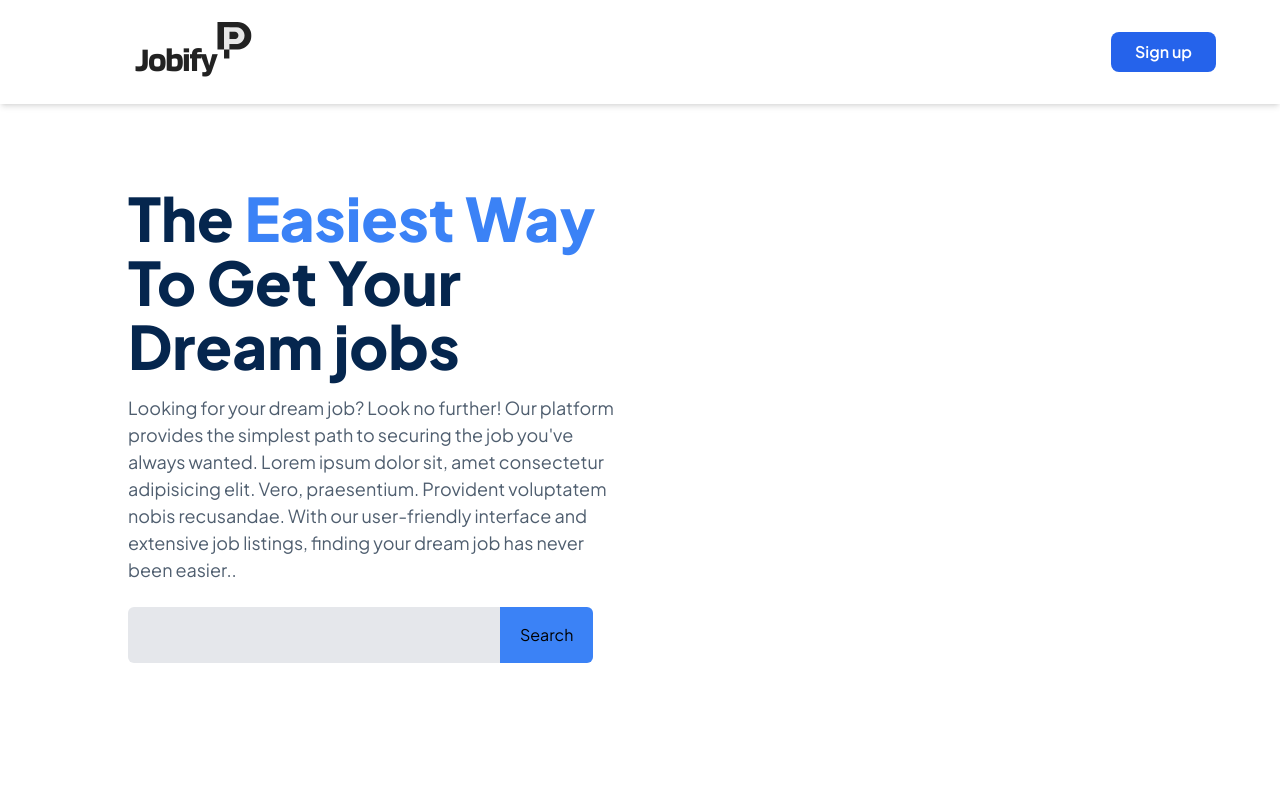
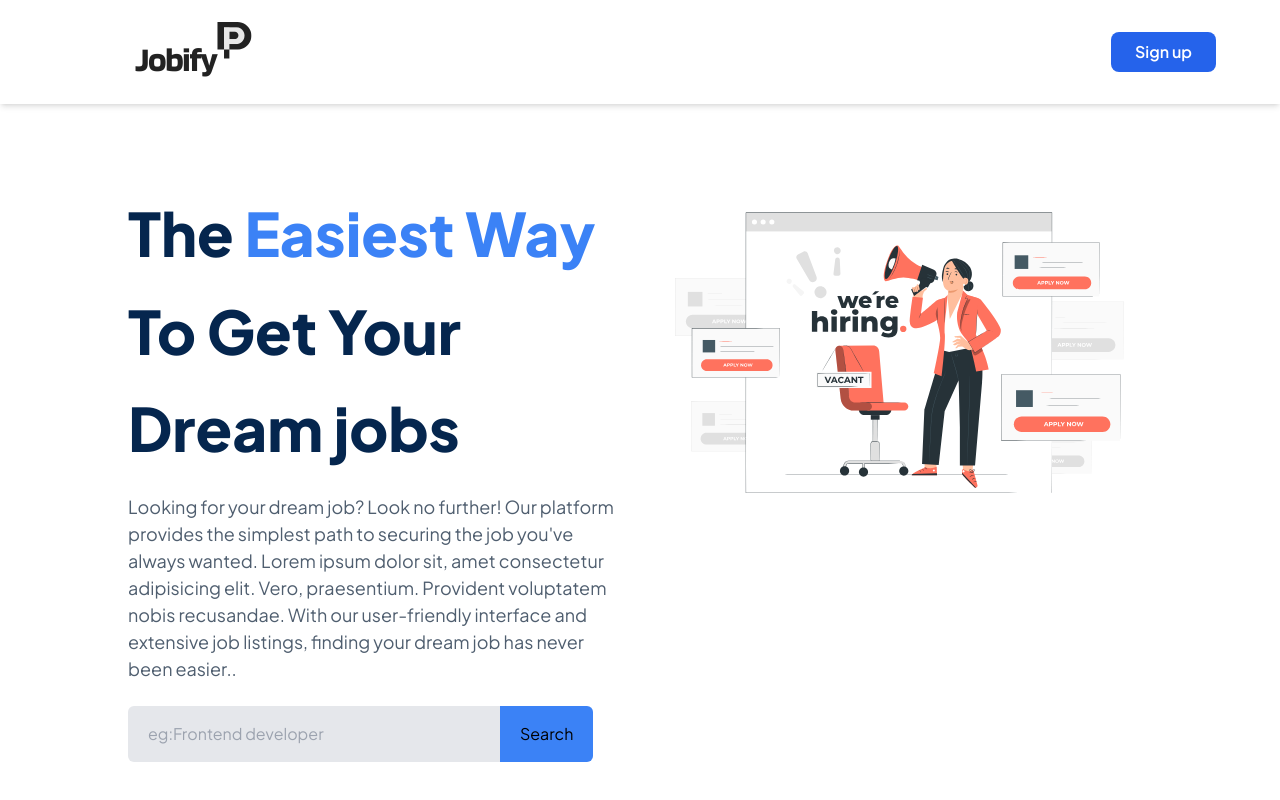
Before and after one commit to muhammadshakkeerp/Job-portal, a Next.js app: page / in a window 1280 px wide. Shown: the top 800 px of the page. Built offline with nearby package versions, Linux system fonts and the light colour scheme; no server answers.

Commit message:
Hero image added and Refactered some errors and made best practise

```diff
--- a/components/Home/Hero.tsx
+++ b/components/Home/Hero.tsx
@@ -1,20 +1,25 @@
+import Image from 'next/image'
+import HeroImg from '@/public/images/hero.svg'
 import React from 'react'
 
 const Hero = () => {
     return (
-        <div className='pt-[5rem] pb-[3rem] '>
-            <div className='w-full h-[60vh]  flex flex-col items-center justify-center'>
+        <div className='pt-20 pb-12'>
+            <div className='w-full min-h-[60vh] flex flex-col items-center justify-center'>
                 <div className='w-[80%] mx-auto grid grid-cols-1 lg:grid-cols-2 item-center gap-[2rem]'>
                     {/* content */}
                     <div>
-                        <h1 className='text-[28px] sm:text-[35px] lg:text-[45px] xl:text-[60px] text-[#05264e] leading-[3rem] lg:leading-[4rem] font-extrabold'>The <span className='text-blue-500'>Easiest Way</span> <br /> To Get Your Dream jobs </h1>
+                        <h1 className='text-[28px] sm:text-[35px] lg:text-[45px] xl:text-[60px] text-[#05264e] leading-normal lg:leading-relaxed font-extrabold'>The <span className='text-blue-500'>Easiest Way</span> <br /> To Get Your Dream jobs </h1>
                         <p className='text-[#4f5e6f] text-[16px] md:text-[18px] mt-[1rem]'>Looking for your dream job? Look no further! Our platform provides the simplest path to securing the job you've always wanted. Lorem ipsum dolor sit, amet consectetur adipisicing elit. Vero, praesentium. Provident voluptatem nobis recusandae. With our user-friendly interface and extensive job listings, finding your dream job has never been easier..</p>
                         {/* search box */}
                         <div className='mt-[1.5rem]'>
-                            <input className='w-[60%] md:w-[70%] lg:w-[75%] px-5 py-4 outline-none rounded-l-md bg-gray-200' title='search box' type="text" />
-                            <button title='Press to Search' type='button' className='px-5 py-4 outline-none rounded-r-md bg-blue-500'>Search</button> </div>
+                            <input className='w-[60%] md:w-[70%] lg:w-[75%] px-5 py-4 outline-none rounded-l-md bg-gray-200' placeholder='eg:Frontend developer' title='search box' type="text" />
+                            <button title='Press to Search'  type='button' className='px-5 py-4 outline-none rounded-r-md bg-blue-500'>Search</button> </div>
                     </div>
                     {/* image */}
+                    <div className='hidden lg:block'>
+                        <Image src={HeroImg} alt="hero image" width={700} height={400}/>
+                    </div>
                 </div>
             </div>
         </div>
```
